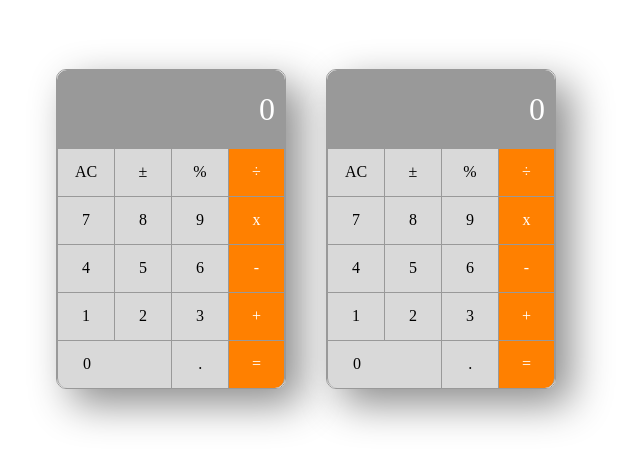
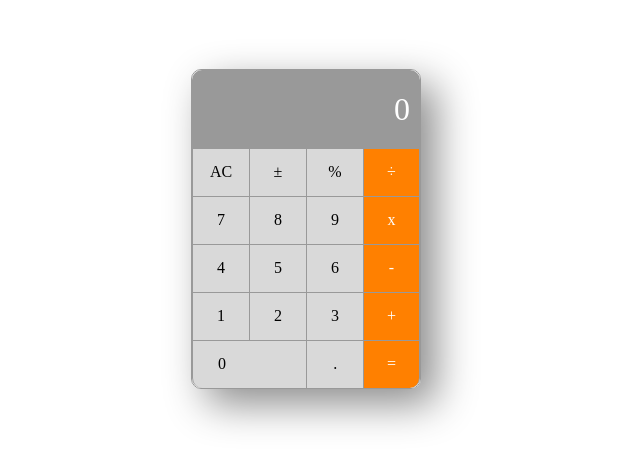
Before and after one commit to fryymann715/theCalculator, a plain HTML site: page browser/calculator.html in a window 1280 px wide. Shown: the part 171-638 px from the top of the page, without its empty margins (334-974 px from the left). Drawn offline with nearby package versions, Linux system fonts and the light colour scheme.

Commit message:
Update calculator.html

```diff
--- a/browser/calculator.html
+++ b/browser/calculator.html
@@ -55,50 +55,6 @@
 
       </div>
 
-      <div class="calculator">
-
-        <div class="calculator-output">0</div>
-
-        <div class="calculator-button-section">
-
-          <div class="calculator-row calculator-row-bottom">
-            <div data-value="Clear" class="calculator-button calculator-clear">AC</div>
-            <div data-value="Toggle" class="calculator-button calculator-toggle-negative">&#177</div>
-            <div data-value="%" class="calculator-button calculator-percent">%</div>
-            <div data-value="/" class="calculator-button calculator-operator-button">&#247</div>
-          </div>
-
-          <div class="calculator-row" >
-            <div data-value="7" class="calculator-button calculator-number">7</div>
-            <div data-value="8" class="calculator-button calculator-number">8</div>
-            <div data-value="9" class="calculator-button calculator-number">9</div>
-            <div data-value="*" class="calculator-button calculator-operator-button">x</div>
-          </div>
-
-          <div class="calculator-row">
-            <div data-value="4" class="calculator-button calculator-number">4</div>
-            <div data-value="5" class="calculator-button calculator-number">5</div>
-            <div data-value="6" class="calculator-button calculator-number">6</div>
-            <div data-value="-" class="calculator-button calculator-operator-button">-</div>
-          </div>
-
-          <div class="calculator-row">
-            <div data-value="1" class="calculator-button calculator-number">1</div>
-            <div data-value="2" class="calculator-button calculator-number">2</div>
-            <div data-value="3" class="calculator-button calculator-number">3</div>
-            <div data-value="+" class="calculator-button calculator-operator-button">+</div>
-          </div>
-
-          <div class="calculator-row">
-            <div data-value="0" class="calculator-button calculator-number calculator-zero">0</div>
-            <div data-value="." class="calculator-button calculator-dot">.</div>
-            <div data-value="=" class="calculator-button calculator-operator-button calculator-equals">=</div>
-          </div>
-
-        </div>
-
-      </div>
-
     </div>
     <script type="text/javascript" src="js/calculator.js"></script>
   </body>
```
